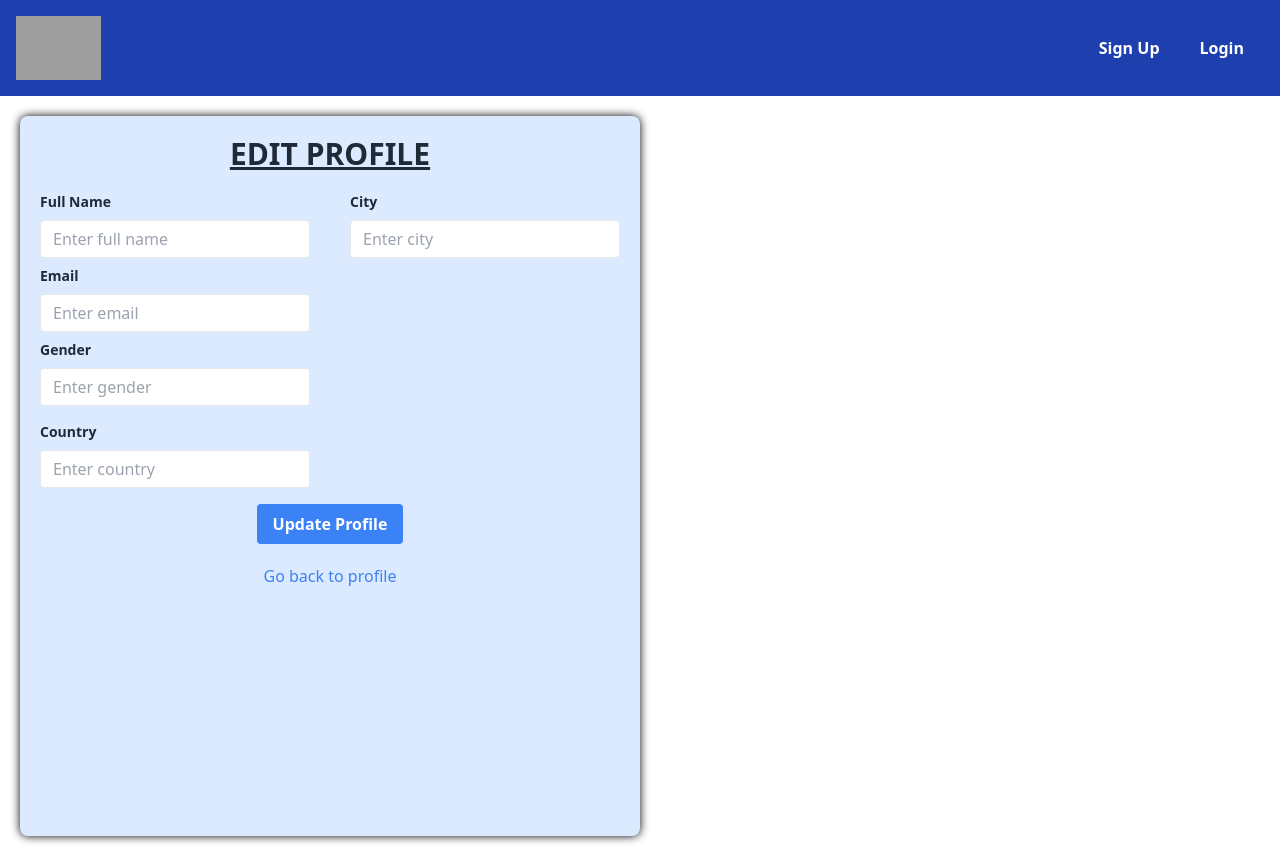
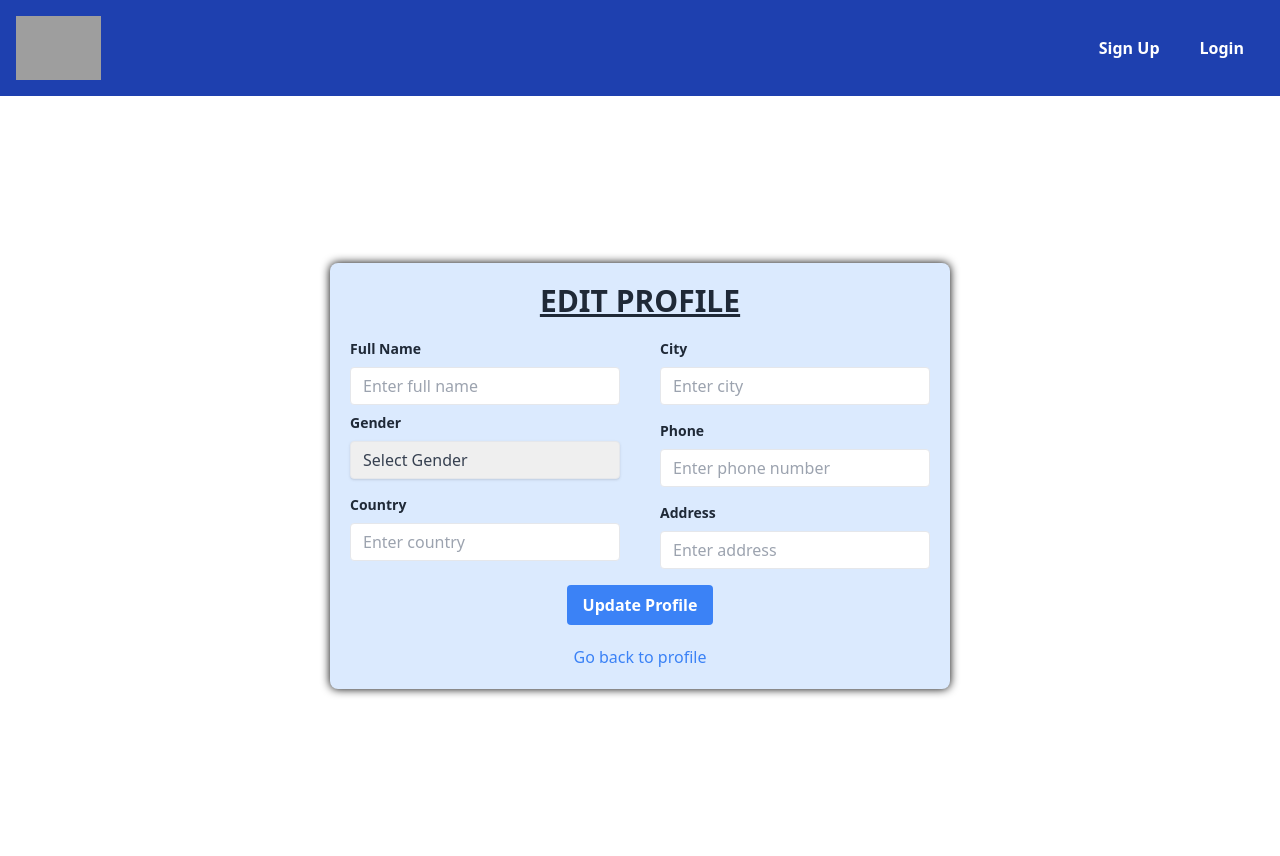
Before and after one commit to suraj-83/TGES, a React (Vite) app: page /update in a window 1280 px wide. Built offline with nearby package versions, Linux system fonts and the light colour scheme; grey boxes are pictures that could not be loaded.

Commit message:
update updateProfile

```diff
--- a/src/components/User/UpdateProfile.jsx
+++ b/src/components/User/UpdateProfile.jsx
@@ -1,25 +1,27 @@
-import React, { useState } from "react";
-import { useDispatch, useSelector } from "react-redux";
+import React from "react";
+import { useDispatch } from "react-redux";
 import { Link, useNavigate } from "react-router-dom";
+import { updateProfile } from "../../redux/slices/authSlice";
 
 const UpdateProfile = () => {
   const dispatch = useDispatch();
   const navigate = useNavigate();
 
-  const userData = useSelector((state) => state.auth.data);
+  const handleSubmit = async (e) => {
+    e.preventDefault();
 
-  const [fullName, setFullName] = useState(userData?.user?.fullName || "");
-  const [email, setEmail] = useState(userData?.user?.email || "");
-  const [gender, setGender] = useState(userData?.user?.gender || "");
-  const [country, setCountry] = useState(userData?.user?.country || "");
-  const [city, setCity] = useState(userData?.user?.city || "");
+    let form = new FormData(e.target);
+    let formData = Object.fromEntries(form.entries());
 
-  const handleSubmit = (event) => {
-    event.preventDefault();
-    console.log("Profile updated successfully");
+    const response = await dispatch(updateProfile(formData));
+
+    if (response?.payload?.success) {
+      navigate("/profile");
+    }
   };
 
   return (
+    <div className="w-full flex items-center justify-center">
       <div className="bg-blue-100 p-5 rounded-lg flex flex-col w-full md:w-1/2 lg:w-1/2 shadow-[0_0_10px_black]">
         <h1 className="text-3xl font-bold uppercase underline text-center mb-5">
           Edit Profile
@@ -37,50 +39,41 @@ const UpdateProfile = () => {
                 <input
                   id="fullName"
                   type="text"
-                value={fullName}
-                onChange={(e) => setFullName(e.target.value)}
+                  name="fullName"
                   className="appearance-none border rounded w-full py-2 px-3 text-gray-700 leading-tight focus:outline-none focus:shadow-outline"
                   placeholder="Enter full name"
                   required
                 />
               </div>
-            <div className="mb-2">
-              <label htmlFor="email" className="block text-sm font-bold mb-2">
-                Email
+              <div className="mb-4">
+                <label
+                  htmlFor="gender"
+                  className="block text-sm font-bold mb-2"
+                >
+                  Gender
                 </label>
-              <input
-                id="email"
-                type="email"
-                value={email}
-                onChange={(e) => setEmail(e.target.value)}
-                className="appearance-none border rounded w-full py-2 px-3 text-gray-700 leading-tight focus:outline-none focus:shadow-outline"
-                placeholder="Enter email"
+                <select
+                  className="shadow appearance-none border rounded w-full py-2 px-3 text-gray-700 leading-tight focus:outline-none focus:shadow-outline"
+                  id="gender"
+                  name="gender"
                   required
-              />
+                >
+                  <option value="">Select Gender</option>
+                  <option value="male">Male</option>
+                  <option value="female">Female</option>
+                </select>
               </div>
               <div className="mb-4">
-              <label htmlFor="gender" className="block text-sm font-bold mb-2">
-                Gender
-              </label>
-              <input
-                id="gender"
-                type="text"
-                value={gender}
-                onChange={(e) => setGender(e.target.value)}
-                className="appearance-none border rounded w-full py-2 px-3 text-gray-700 leading-tight focus:outline-none focus:shadow-outline"
-                placeholder="Enter gender"
-                required
-              />
-            </div>
-            <div className="mb-4">
-              <label htmlFor="country" className="block text-sm font-bold mb-2">
+                <label
+                  htmlFor="country"
+                  className="block text-sm font-bold mb-2"
+                >
                   Country
                 </label>
                 <input
                   id="country"
                   type="text"
-                value={country}
-                onChange={(e) => setCountry(e.target.value)}
+                  name="country"
                   className="appearance-none border rounded w-full py-2 px-3 text-gray-700 leading-tight focus:outline-none focus:shadow-outline"
                   placeholder="Enter country"
                   required
@@ -95,10 +88,39 @@ const UpdateProfile = () => {
                 <input
                   id="city"
                   type="text"
-                value={city}
-                onChange={(e) => setCity(e.target.value)}
+                  name="city"
                   className="appearance-none border rounded w-full py-2 px-3 text-gray-700 leading-tight focus:outline-none focus:shadow-outline"
                   placeholder="Enter city"
+                  required
+                />
+              </div>
+              <div className="mb-4">
+                <label htmlFor="phone" className="block text-sm font-bold mb-2">
+                  Phone
+                </label>
+                <input
+                  id="phone"
+                  type="tel"
+                  name="phone"
+                  pattern="[0-9]{10}"
+                  className="appearance-none border rounded w-full py-2 px-3 text-gray-700 leading-tight focus:outline-none focus:shadow-outline"
+                  placeholder="Enter phone number"
+                  required
+                />
+              </div>
+              <div className="mb-4">
+                <label
+                  htmlFor="address"
+                  className="block text-sm font-bold mb-2"
+                >
+                  Address
+                </label>
+                <input
+                  id="address"
+                  type="text"
+                  name="address"
+                  className="appearance-none border rounded w-full py-2 px-3 text-gray-700 leading-tight focus:outline-none focus:shadow-outline"
+                  placeholder="Enter address"
                   required
                 />
               </div>
@@ -122,6 +144,7 @@ const UpdateProfile = () => {
           </p>
         </form>
       </div>
+    </div>
   );
 };
 
--- a/src/redux/slices/authSlice.js
+++ b/src/redux/slices/authSlice.js
@@ -28,7 +28,7 @@ export const createAccount = createAsyncThunk('auth/signup', async (data) => {
 
 export const updateProfile = createAsyncThunk('auth/updateProfile', async (data) => {
     try {
-        const response = axiosInstance.put("/users/update", data)
+        const response = axiosInstance.patch("/users/update", data)
         toast.promise(response, {
             loading: 'Updating profile...',
             success: (data) => {
```
Lines whose indentation alone changed are shown as unchanged.
